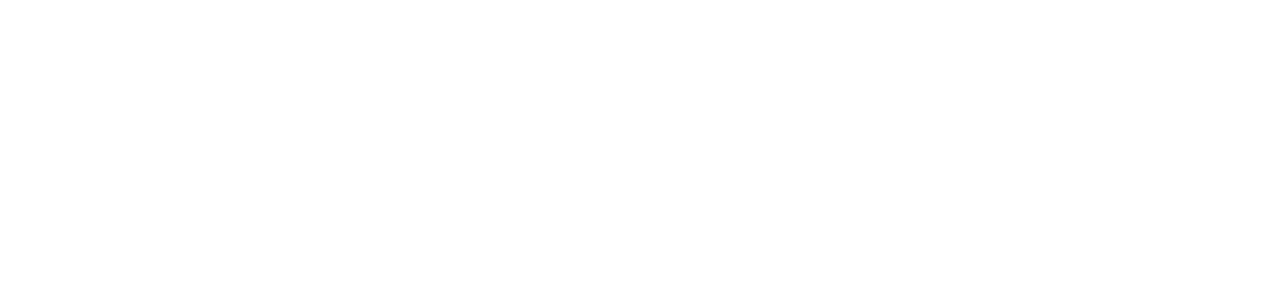
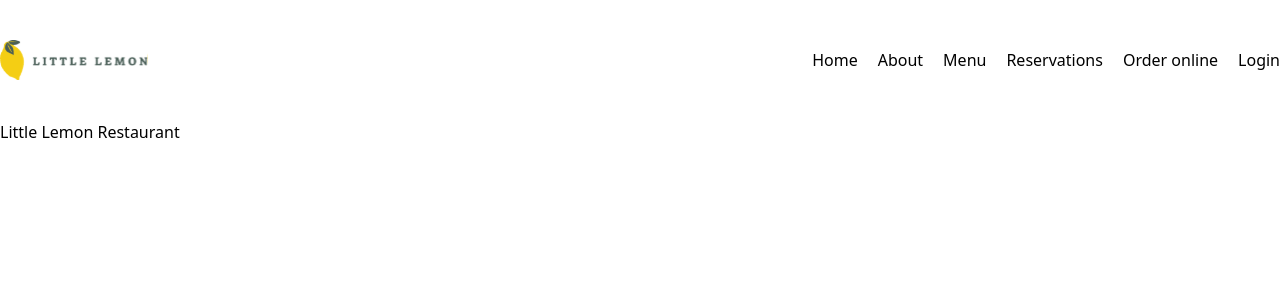
Before and after one commit to KK998/little-lemon-app, a React (Create React App) app: page / in a window 1280 px wide. Shown: the top 300 px of the page. Built offline with nearby package versions, Linux system fonts and the light colour scheme.

Commit message:
initial heml for navbar and defualt/error layouts

```diff
--- a/src/App.tsx
+++ b/src/App.tsx
@@ -1,6 +1,10 @@
+import Default from "./layouts/Default";
+
 function App() {
   return (
-    <div />
+    <Default>
+      <h1>Little Lemon Restaurant</h1>
+    </Default>
   );
 }
 
--- /dev/null
+++ b/src/components/Container.tsx
@@ -0,0 +1,13 @@
+import { cn } from "../util/cn"
+
+type Props = React.PropsWithChildren<{
+    className?: string
+}>
+
+function Container({ className, children }: Props) {
+    return (
+        <div className={cn("mx-auto container", className)}>{children}</div>
+    )
+}
+
+export default Container
--- /dev/null
+++ b/src/components/Navbar.tsx
@@ -0,0 +1,24 @@
+import Logo from '../assets/Logo.svg';
+
+import routes from '../util/routes'
+import { cn } from '../util/cn';
+import Container from './Container';
+
+type Props = React.PropsWithChildren<{
+    className?: string
+}>
+
+const Navbar = ({ className }: Props) => {
+    return (
+        <div className={cn("flex items-center h-[120px]", className)}>
+            <Container className='flex items-center justify-between'>
+                <img className="" src={Logo} alt="company logo" />
+                <nav className="flex items-center justify-evenly ml-auto gap-5">
+                    {routes.map((route) => <a key={route.name} href={route.path}>{route.name}</a>)}
+                </nav>
+            </Container>
+        </div>
+    )
+}
+
+export default Navbar
--- a/src/layouts/Default.tsx
+++ b/src/layouts/Default.tsx
@@ -1,9 +1,10 @@
+import Navbar from "../components/Navbar"
+
 function Default({ children }: React.PropsWithChildren) {
     return (
         <main className="flex flex-col">
-            <>
-                {children}
-            </>
+            <Navbar />
+            {children}
         </main>
     )
 }
--- /dev/null
+++ b/src/util/cn.ts
@@ -0,0 +1,6 @@
+import { ClassValue, clsx } from "clsx";
+import { twMerge } from "tailwind-merge";
+
+export function cn(...inputs: ClassValue[]) {
+    return twMerge(clsx(inputs));
+}
--- /dev/null
+++ b/src/util/routes.ts
@@ -0,0 +1,26 @@
+export default [
+    {
+        name: 'Home',
+        path: '/',
+    },
+    {
+        name: 'About',
+        path: '/about',
+    },
+    {
+        name: 'Menu',
+        path: '/menu',
+    },
+    {
+        name: 'Reservations',
+        path: '/reservations',
+    },
+    {
+        name: 'Order online',
+        path: '/order',
+    },
+    {
+        name: 'Login',
+        path: '/login',
+    }
+] as const;
```
Also changed, not shown: src/assets/Logo.svg (added).
